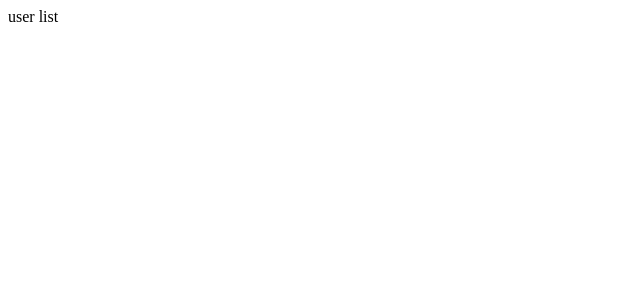
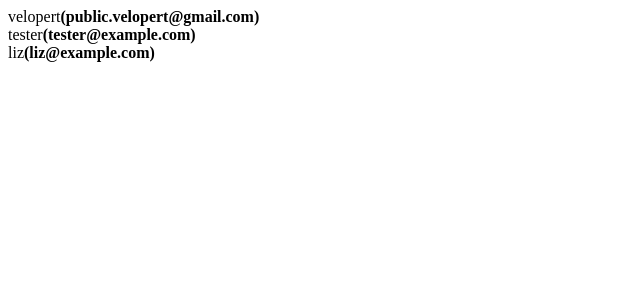
Before and after one commit to taewang93/UserList, a React (Create React App) app: page / in a window 1280 px wide. Shown: the top 300 px of the page, without its empty margins (0-640 px from the left). Built offline with nearby package versions, Linux system fonts and the light colour scheme.

Commit message:
create userlist

```diff
--- a/src/App.js
+++ b/src/App.js
@@ -1,10 +1,28 @@
 import UserList from "./component/UserList";
 
 function App() {
+  const users = [
+    {
+      id: 1,
+      username: "velopert",
+      email: "public.velopert@gmail.com",
+    },
+    {
+      id: 2,
+      username: "tester",
+      email: "tester@example.com",
+    },
+    {
+      id: 3,
+      username: "liz",
+      email: "liz@example.com",
+    },
+  ];
+
   return (
-    <div>
-      <UserList />
-    </div>
+    <>
+      <UserList users={users} />
+    </>
   );
 }
 
--- /dev/null
+++ b/src/component/User.js
@@ -0,0 +1,12 @@
+import React from "react";
+
+const User = ({ user }) => {
+  return (
+    <div>
+      <span>{user.username}</span>
+      <b>({user.email})</b>
+    </div>
+  );
+};
+
+export default User;
--- a/src/component/UserList.js
+++ b/src/component/UserList.js
@@ -1,7 +1,14 @@
 import React from "react";
+import User from "./User";
 
-const UserList = () => {
-  return <div>user list</div>;
+const UserList = ({ users }) => {
+  return (
+    <div>
+      {users.map((user) => (
+        <User user={user} />
+      ))}
+    </div>
+  );
 };
 
 export default UserList;
```
